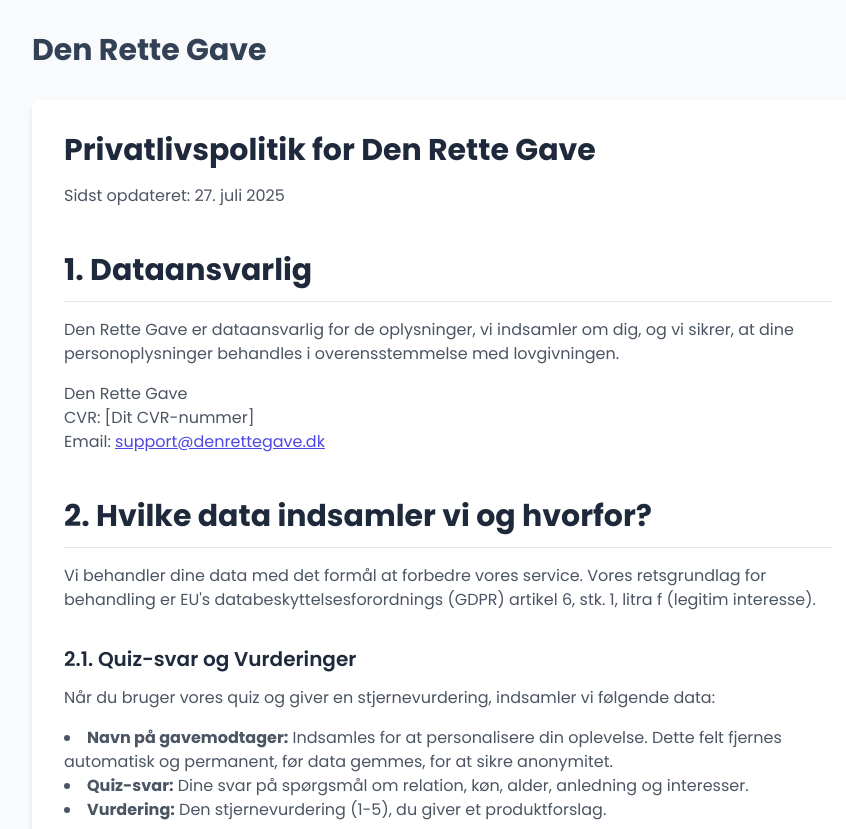
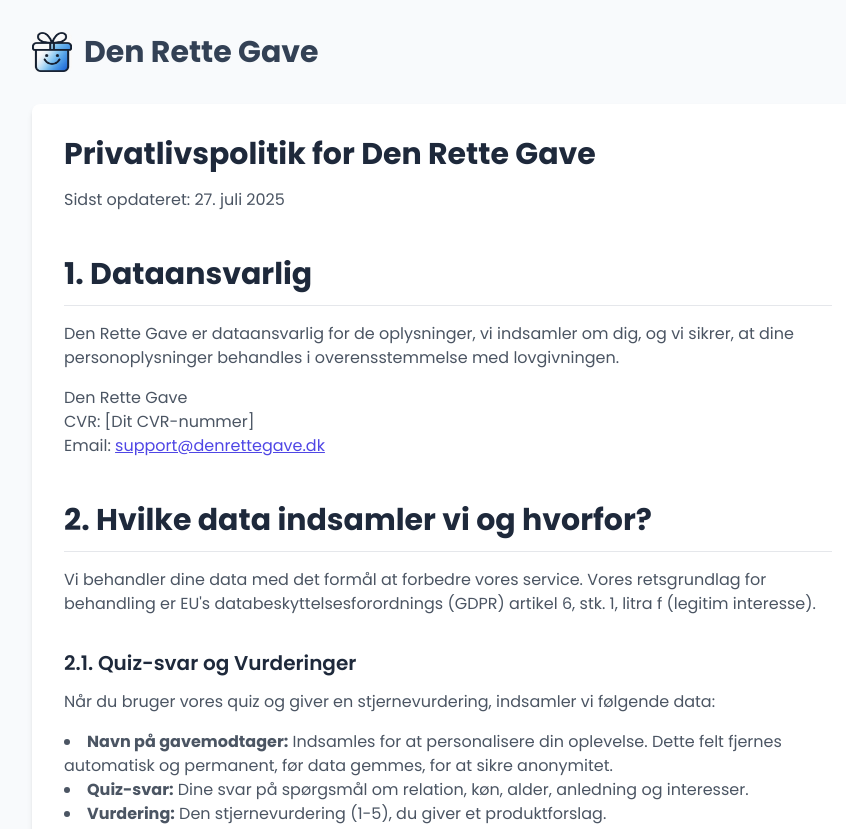
Before and after one commit to TomKonig/GaveGuiden, a plain HTML site: page privacy-policy.html in a window 1280 px wide. Shown: the top 829 px of the page, without its empty margins (192-1038 px from the left). Drawn offline with nearby package versions, Linux system fonts and the light colour scheme.

Commit message:
Update privacy-policy.html

```diff
--- a/privacy-policy.html
+++ b/privacy-policy.html
@@ -18,12 +18,15 @@
     </style>
 </head>
 <body class="bg-slate-50 text-slate-800">
-    <div class="max-w-4xl mx-auto p-4 md:p-8">
+    <div class="max-w-4xl mx-auto p-4 md:p-8 flex flex-col min-h-screen">
         <header class="flex justify-between items-center mb-8">
-            <a href="/" class="text-2xl md:text-3xl font-bold text-slate-700 hover:text-slate-900 transition-colors">Den Rette Gave</a>
+            <a href="/" class="flex items-center gap-3 text-2xl md:text-3xl font-bold text-slate-700 hover:text-slate-900 transition-colors">
+                <img src="./assets/logo.jpeg" alt="Den Rette Gave Logo" class="h-10 w-10 rounded-md">
+                <span>Den Rette Gave</span>
+            </a>
         </header>
 
-        <main class="bg-white p-8 rounded-lg shadow-md content-container">
+        <main class="bg-white p-8 rounded-lg shadow-md content-container flex-grow">
             <h1 class="text-3xl font-bold text-slate-800 mb-4">Privatlivspolitik for Den Rette Gave</h1>
             <p class="text-slate-500">Sidst opdateret: 27. juli 2025</p>
 
@@ -72,6 +75,9 @@
             </ul>
             <p>Da vi primært behandler anonymiserede data, kan udøvelsen af disse rettigheder være begrænset, da vi ikke kan identificere, hvilke data der tilhører dig. Du har ret til at indgive en klage til Datatilsynet, hvis du er utilfreds med den måde, vi behandler dine personoplysninger på. Du finder Datatilsynets kontaktoplysninger på <a href="http://www.datatilsynet.dk" target="_blank">www.datatilsynet.dk</a>.</p>
         </main>
+        <footer class="text-center text-slate-500 mt-8 py-4">
+            <p>&copy; 2025 Den Rette Gave (CVR: [Dit CVR-nummer])</p>
+        </footer>
     </div>
 </body>
 </html>
```
